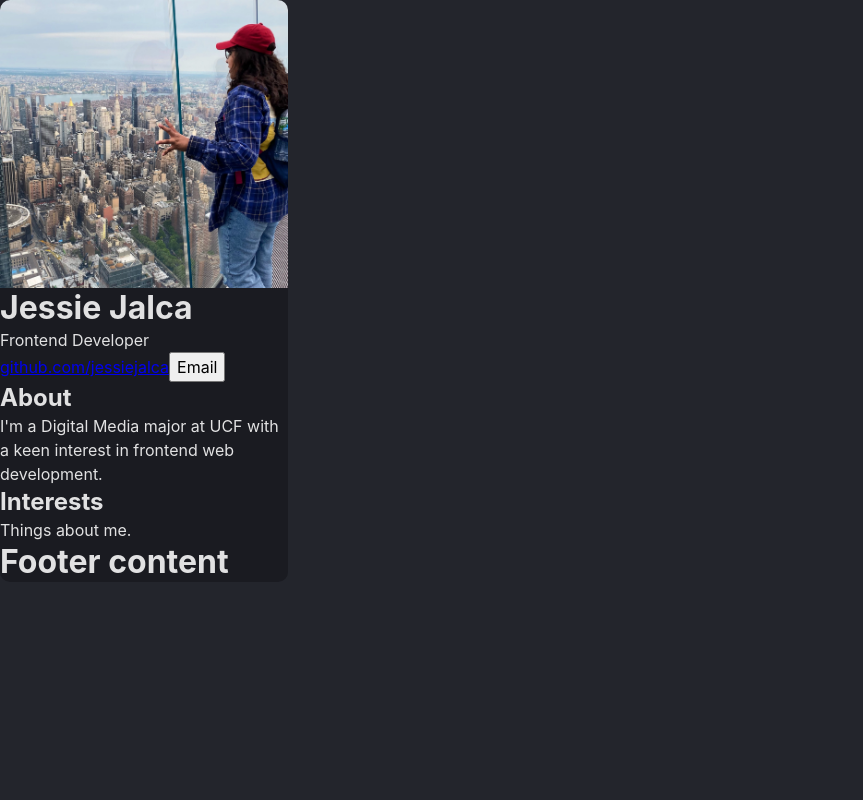
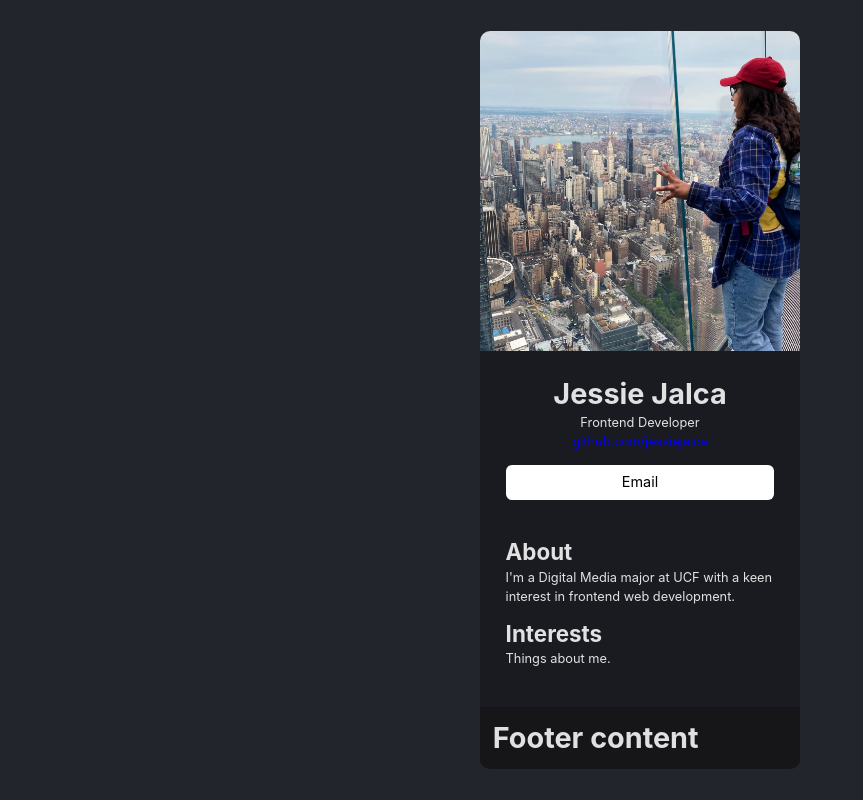
Before and after one commit to jessiejalca/scrimba-react, a React (Vite) app in the folder digital-business-card/: page / in a window 1280 px wide. Shown: the whole page, without its empty margins (0-863 px from the left). Built offline with nearby package versions, Linux system fonts and the light colour scheme.

Commit message:
Place card in the center of browser window and set up basic layout

```diff
--- a/digital-business-card/src/App.css
+++ b/digital-business-card/src/App.css
@@ -1,3 +1,4 @@
+/* Base */
 :root {
   --card-color: #1A1B21;
   --card-footer-color: #161619;
@@ -7,11 +8,63 @@
 
 body {
   background-color: var(--bg-color);
+  display: flex;
+  justify-content: center;
+  align-items: center;
 }
 
+/* Typography */
+h1 {
+  font-size: 1.8rem;
+}
+
+h2 {
+  font-size: 1.4rem;
+}
+
+p {
+  font-size: 0.8rem;
+  line-height: 150%;
+}
+
+/* Layout */
 .card {
-  background-color: var(--card-color);
   border-radius: 10px;
   overflow: hidden;
-  max-width: 18rem;
+  max-width: 20rem;
+  background-color: var(--card-color);
 }
+
+.card-text {
+  padding: 1.6rem;
+}
+
+main.card-text {
+  padding-top: 0;
+}
+
+main > section {
+  padding-bottom: 0.8rem;
+}
+
+.email {
+  width: 100%;
+  font-size: 0.9rem;
+  color: black;
+  background-color: white;
+  border: none;
+  border-radius: 6px;
+  margin-block: 0.8em;
+  padding: 0.4em;
+}
+
+/* -- Header */
+header {
+  text-align: center;
+}
+
+/* -- Footer */
+footer {
+  background-color: var(--card-footer-color);
+  padding: 0.8rem;
+}
--- a/digital-business-card/src/App.jsx
+++ b/digital-business-card/src/App.jsx
@@ -10,7 +10,7 @@ function App() {
   return (
     <div className='card'>
       <Info />
-      <main>
+      <main className='card-text'>
         <About />
         <Interests />
       </main>
--- a/digital-business-card/src/components/Info.jsx
+++ b/digital-business-card/src/components/Info.jsx
@@ -3,10 +3,12 @@ import profile from "../assets/profile.jpg"
 const Info = () => (
   <header>
     <img src={profile} alt="Profile image" />
-    <h1>Jessie Jalca</h1>
-    <p>Frontend Developer</p>
-    <a href="https://github.com/jessiejalca" target="_blank">github.com/jessiejalca</a>
-    <button>Email</button>
+      <section className="card-text">
+      <h1>Jessie Jalca</h1>
+      <p className="title">Frontend Developer</p>
+      <p><a href="https://github.com/jessiejalca" target="_blank">github.com/jessiejalca</a></p>
+      <button className="email">Email</button>
+    </section>
   </header>
 );
 
--- a/digital-business-card/src/index.css
+++ b/digital-business-card/src/index.css
@@ -1,7 +1,7 @@
 :root {
   font-family: Inter, Avenir, Helvetica, Arial, sans-serif;
   font-size: 100%;
-  line-height: 1.2em;
+  line-height: 1em;
   font-weight: 400;
 
   color-scheme: light dark;
```
